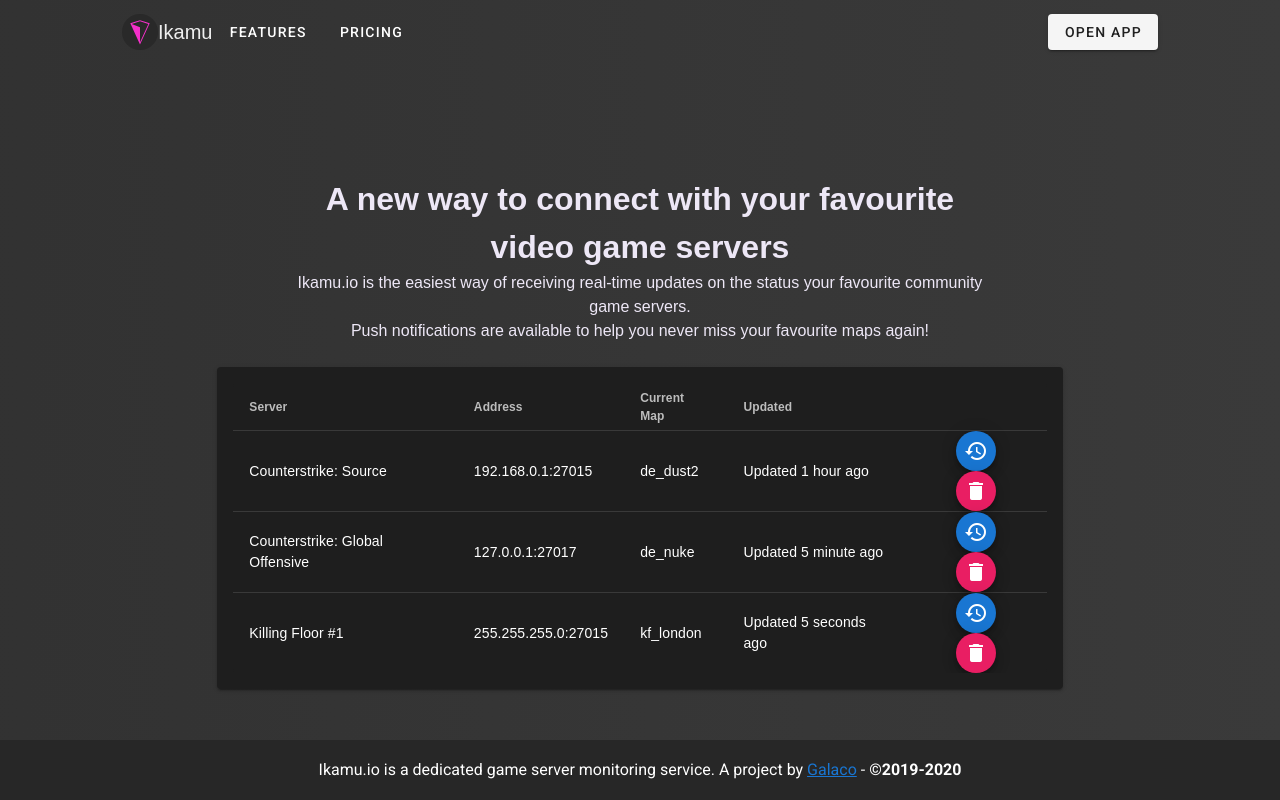
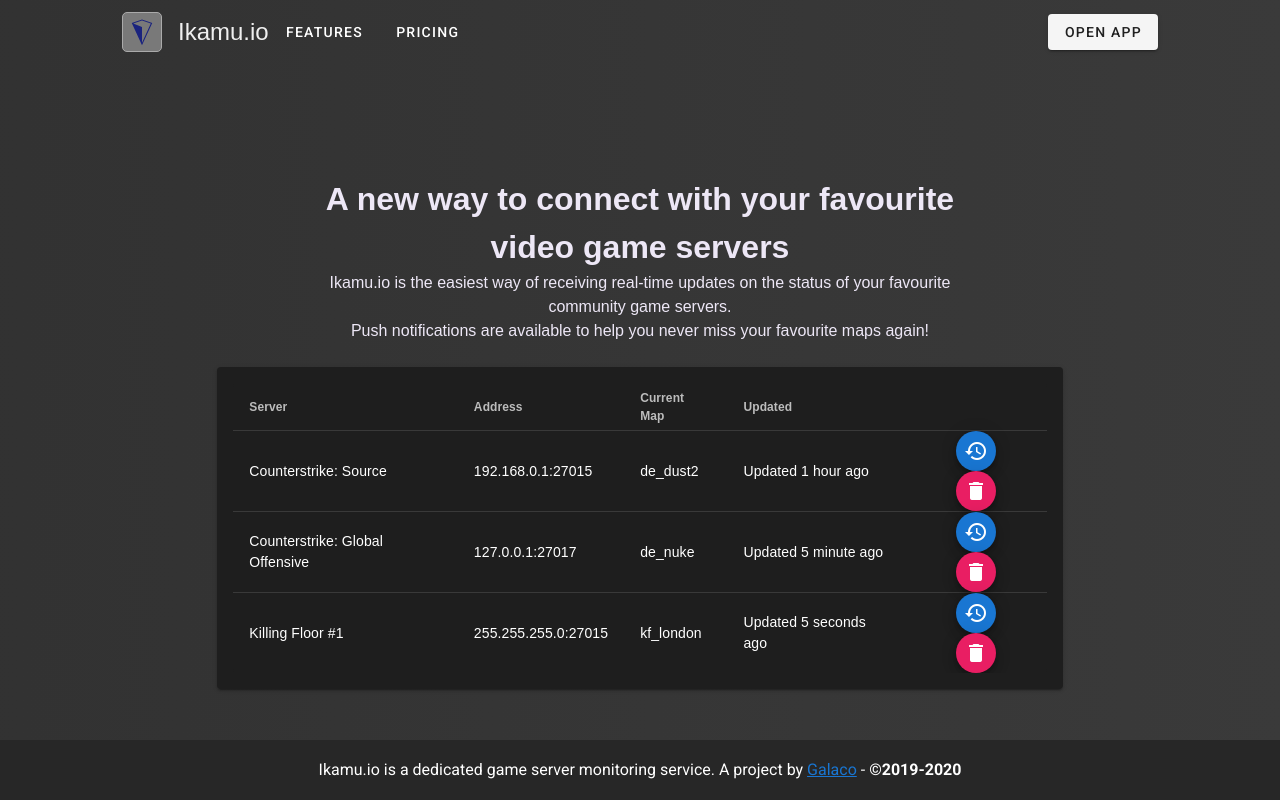
Before and after one commit to MistyFyi/Website, a Nuxt app: page / in a window 1280 px wide. Shown: the top 800 px of the page. Built offline with nearby package versions, Linux system fonts and the light colour scheme; a web font is replaced by a local one.

Commit message:
Update app icon

```diff
--- a/components/Layout/BrandLogo.vue
+++ b/components/Layout/BrandLogo.vue
@@ -5,7 +5,7 @@
     href="#"
     @click="click"
   >
-    <v-img src="/images/logo.svg" alt="logo" class="navbar-brand-icon" />
+    <img src="/images/logo.svg" alt="logo" class="navbar-brand-icon" />
     <span class="navbar-brand-title">{{ $t('app_title') }}</span>
   </span>
 </template>
@@ -29,7 +29,6 @@
   .navbar-brand {
         color: #efefef;
         text-decoration: none;
-    cursor: pointer;
 
         &:hover, &:visited {
           color: #efefef;
@@ -38,19 +37,26 @@
         .navbar-brand-title {
             vertical-align: middle;
             font-family: 'Saira Semi Condensed', sans-serif;
+            font-size: 24px;
+            margin-left: 16px;
+            transition-duration: .28s;
+            transition-property: color;
+            transition-timing-function: cubic-bezier(.4,0,.2,1);
         }
 
         .navbar-brand-icon {
-      display: inline-block;
             font-size: 20px;
             color: #fb7e14;
-      height: 36px;
-      width: 36px;
-      line-height: 36px;
-      border-radius: 50%;
+            height: 40px;
+            width: 40px;
+            border-radius: 5px;
             text-align: center;
-      background-color: #292929;
-      vertical-align:middle;
+            background-color: #797979;
+            vertical-align: middle;
+            transition-duration: .28s;
+            transition-property: background-color;
+            transition-timing-function: cubic-bezier(.4,0,.2,1);
+            border: 1px solid #aaa;
         }
 
         &.light {
@@ -61,8 +67,12 @@
 
         &:hover {
             .navbar-brand-icon {
-        background-color: rgb(50, 50, 50);
+                background-color: #4d4d4d;
                 color: rgb(255, 150, 24);
+            }
+
+            .navbar-brand-title {
+                color: #797979;
             }
         }
     }
--- a/components/Layout/Footer.vue
+++ b/components/Layout/Footer.vue
@@ -3,7 +3,7 @@
     class="text-center"
     cols="12"
   >
-    {{ $t('app_title') }}.io{{ $t('footer.description') }}
+    {{ $t('app_title') }}{{ $t('footer.description') }}
     <span class="attribution">{{ $t('footer.owner') }}
       <a rel="noopener noreferrer" target="blank" href="https://www.galaco.me">
         Galaco</a> - <strong>&copy;2019-{{ currentYear }}</strong>
--- a/layouts/index.vue
+++ b/layouts/index.vue
@@ -79,7 +79,7 @@
         offset: -64,
         easing: 'easeInOutCubic'
       },
-      loginUri: `${process.env.NUXT_ENV_WEBAPP_URL}/login?passthrough=1`
+      loginUri: `${process.env.NUXT_ENV_WEBAPP_URL}?passthrough=1`
     }
   }
 })
--- a/locale/index.ts
+++ b/locale/index.ts
@@ -4,7 +4,7 @@
   locale: 'en',
   messages: {
     en: {
-      app_title: 'Ikamu',
+      app_title: 'Ikamu.io',
       header: {
         links: {
           openApp: 'Open App'
--- a/locale/pages/home.ts
+++ b/locale/pages/home.ts
@@ -2,7 +2,7 @@
   about: {
     title: 'Ikamu',
     tagline1: 'A new way to connect with your favourite video game servers',
-    tagline2: 'Ikamu.io is the easiest way of receiving real-time updates on the status your favourite community game servers.',
+    tagline2: 'Ikamu.io is the easiest way of receiving real-time updates on the status of your favourite community game servers.',
     tagline3: 'Push notifications are available to help you never miss your favourite maps again!',
     taglineImageFallback: 'How does it work?',
     preview: {
```
Also changed, not shown: static/images/logo.svg. Lines whose indentation alone changed are shown as unchanged.
